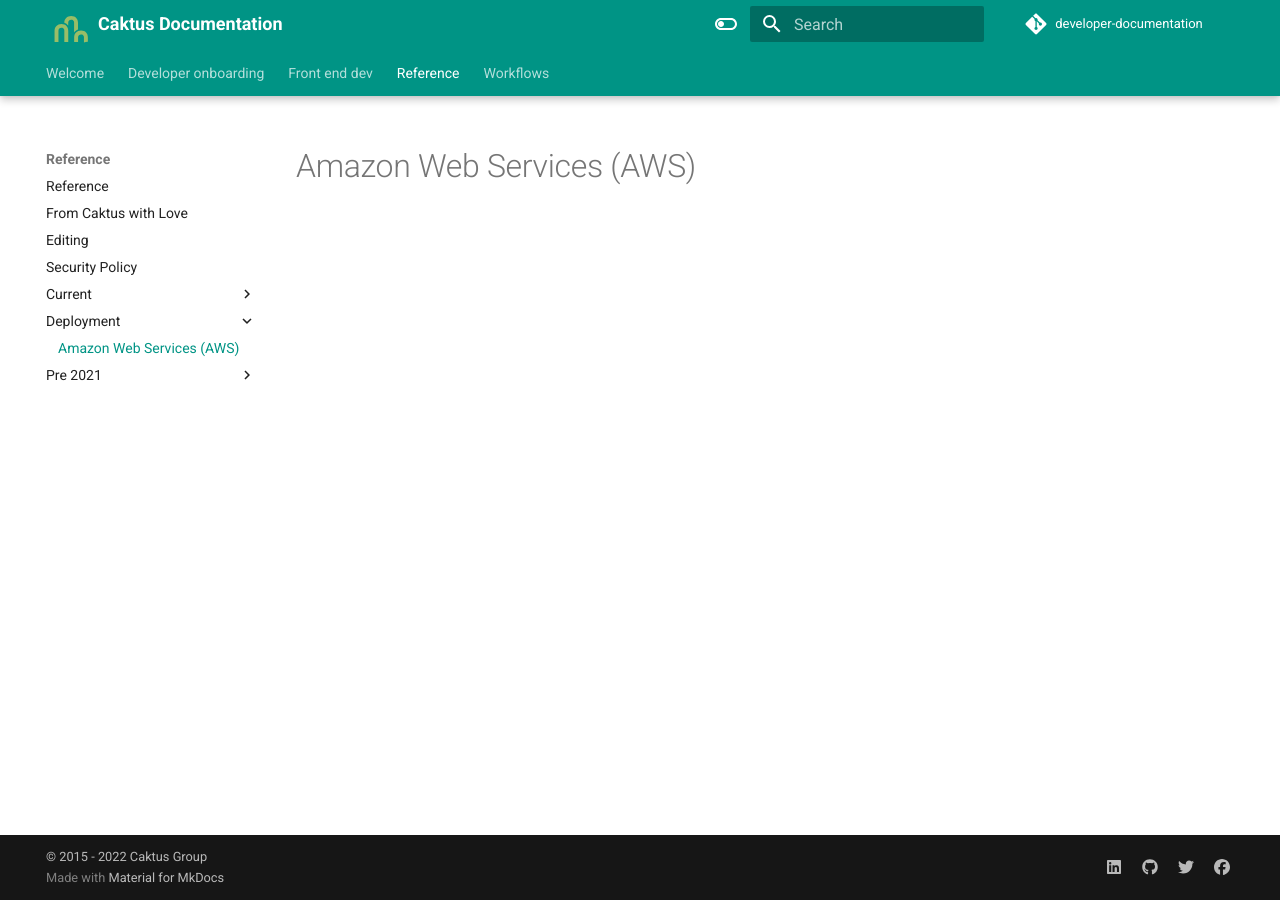
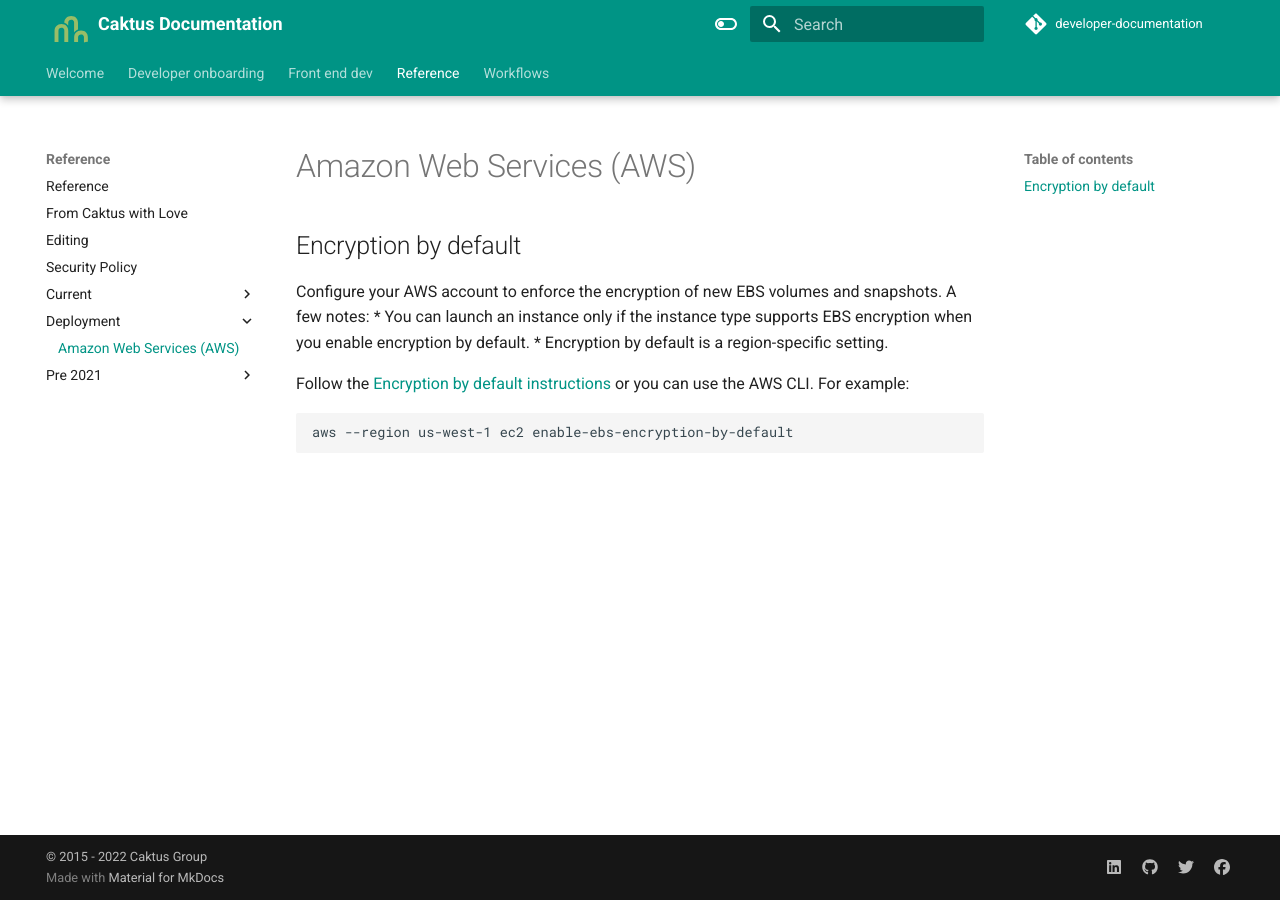
Before and after one commit to caktus/guidebook, an MkDocs documentation site: the page built from docs/reference/deployment/aws.md, in a window 1280 px wide. Built offline with MkDocs 1.6.1 and Material for MkDocs 9.7.7, drawn with Linux system fonts in a browser that asks for light colours; comment, search, counter and statistics services are not loaded.

Commit message:
Encryption by default

````diff
--- a/docs/reference/deployment/aws.md
+++ b/docs/reference/deployment/aws.md
@@ -1 +1,14 @@
 # Amazon Web Services (AWS)
+
+
+## Encryption by default
+
+Configure your AWS account to enforce the encryption of new EBS volumes and snapshots. A few notes:
+* You can launch an instance only if the instance type supports EBS encryption when you enable encryption by default.
+* Encryption by default is a region-specific setting.
+
+Follow the [Encryption by default instructions](https://docs.aws.amazon.com/AWSEC2/latest/UserGuide/EBSEncryption.html#encryption-by-default) or you can use the AWS CLI. For example:
+
+```shell
+aws --region us-west-1 ec2 enable-ebs-encryption-by-default
+```
````
